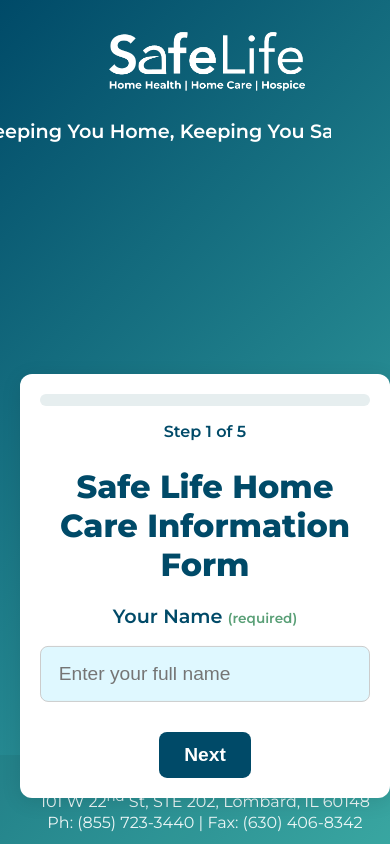
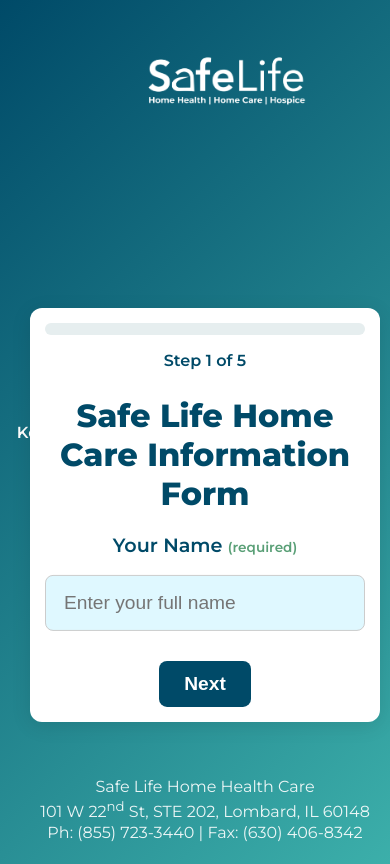
Before and after one commit to Asadali242/Safe-Life-CCP-Referral-Generation, a website: page index.html in a window 390 px wide. Drawn offline with Linux system fonts and the light colour scheme.

Commit message:
Update style.css
Updates

```diff
--- a/style.css
+++ b/style.css
@@ -38,14 +38,17 @@
   right: 50px;
   top: 50%;
   transform: translateY(-50%);
-  font-size: 1.5rem;
+  font-size: 1.2rem;
   color: #ffffff;
   font-family: 'Montserrat', sans-serif;
   font-weight: 600;
-  width: 300px;       /* Keeps it within a fixed width */
-  text-align: left;
-  white-space: normal; /* Allow wrapping */
-  word-wrap: break-word;
+  width: 90%;
+  max-width: 95%;
+  margin: 10px auto 15px;
+  text-align: right;
+  overflow: hidden;
+  white-space: nowrap;
+  text-overflow: ellipsis;
 }
 
 /* Form Container */
@@ -55,10 +58,13 @@
   border-radius: 12px;
   box-sizing: border-box;
   box-shadow: 0 4px 20px rgba(0, 0, 0, 0.1);
-  width: 550px; /* Slightly wider */
+  width: 95%;
+  max-width: 500px;
+  padding: 20px;
   text-align: center;
-  margin: auto;
+  margin: 10px auto;
   position: relative;
+  min-height: auto;
   top: 50%;
   transform: translateY(20%);
   z-index: 1;
@@ -251,46 +257,53 @@
   body {
     flex-direction: column;
     justify-content: flex-start;
-    padding: 0 10px;
+    align-items: center;
+    padding: 10px;
   }
 
   .page-header {
+    text-align: left;
     position: relative;
-    top: 10px;
-    left: 0;
-    text-align: center;
-    margin-bottom: 10px;
+    margin: 10px 0;
   }
 
   .page-header .logo {
-    height: 100px;
+    height: 120px;
   }
 
   .quote-container {
+    font-size: 1.3rem;
+    margin: 10px 0;
+    width: 90%;
+  }
+
+  .container {
+    width: 90%;
+    max-width: 450px;
+    margin: 10px 0;
+    padding: 20px;
+  }
+
+  .footer {
     position: relative;
+    bottom: auto;
+    margin-top: 15px;
+  }
+}
+
+@media (max-width: 600px) {
+  .quote-container {
+    font-size: 1rem;
     text-align: center;
-    transform: none;
-    margin: 5px auto 15px;
-    font-size: 1.2rem;
-    width: 100%;              /* Full width of mobile screen */
-    max-width: 90%;           /* Keep text inside viewport */
-    overflow: hidden;         /* Prevent overflow of typing text */
-    white-space: nowrap;      /* Keep typing effect in one line */
+  }
+
+  .page-header .logo {
+    height: 80px;
   }
 
   .container {
     width: 95%;
-    max-width: 500px;
-    margin: 0 auto;
-    padding: 20px;
-  }
-
-  .footer {
-    position: fixed;
-    bottom: 0;
-    left: 0;
-    width: 100%;
-    padding: 10px;
-    background: rgba(0, 0, 0, 0.05);
+    max-width: 350px;
+    padding: 15px;
   }
 }
```
